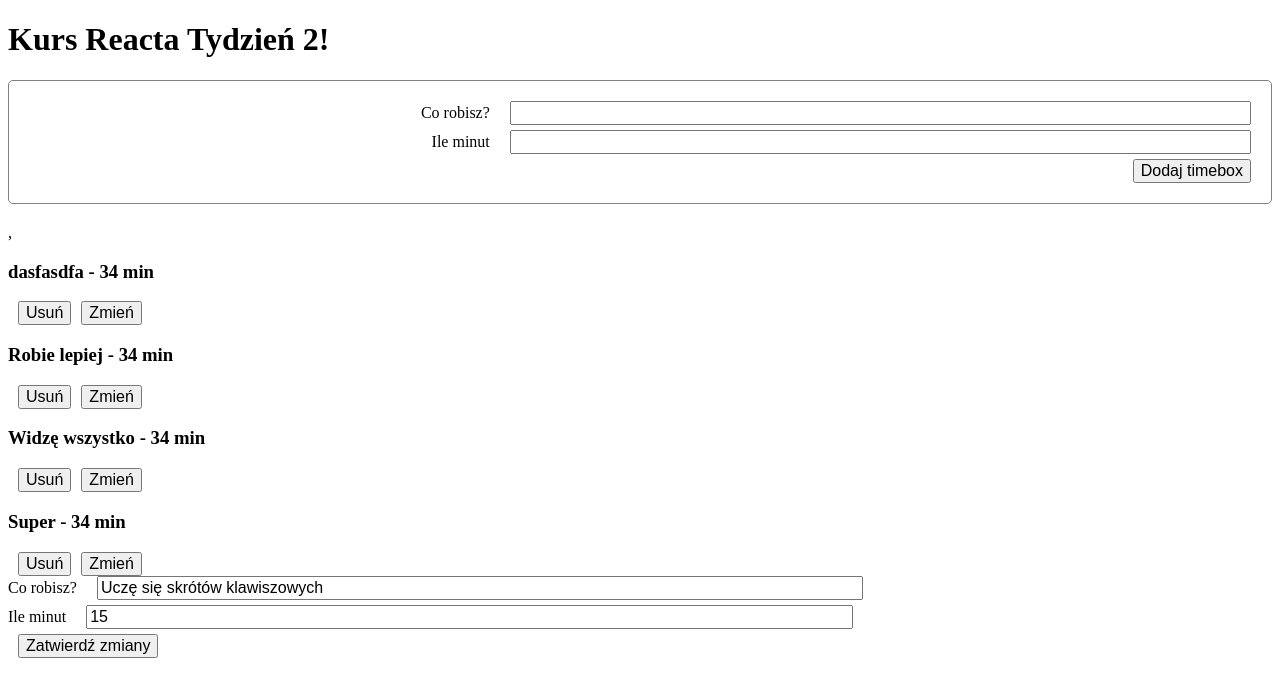
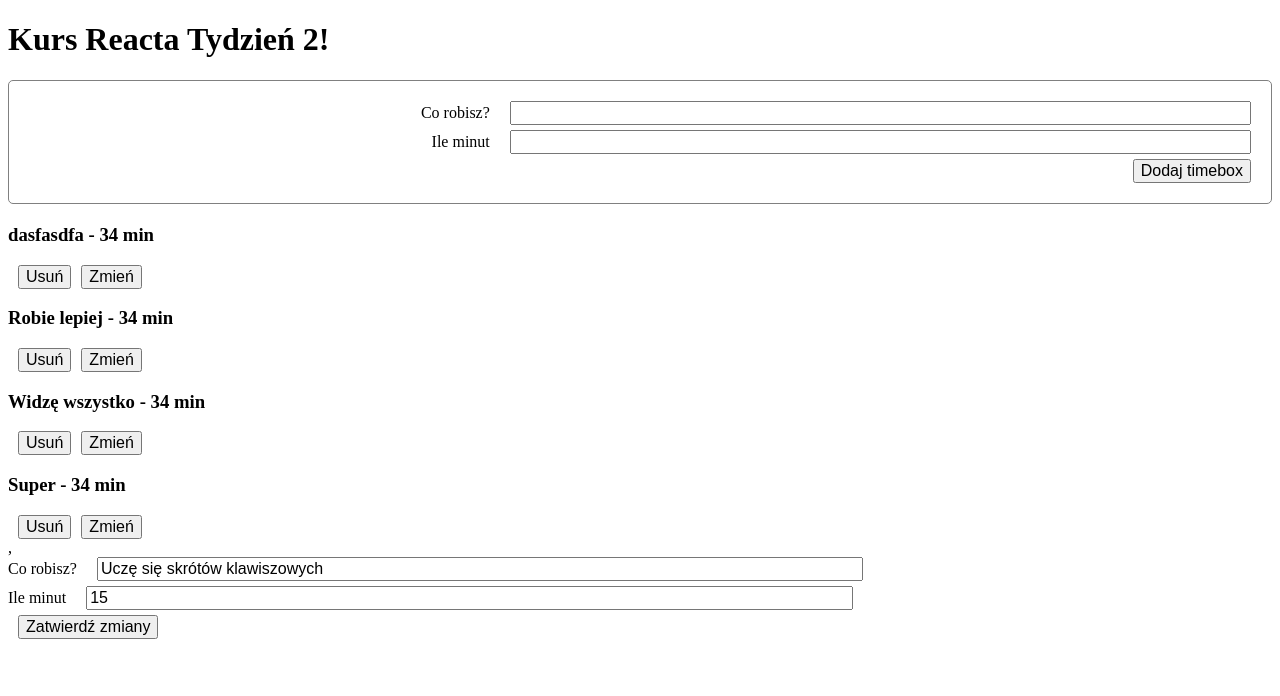
Before and after one commit to KKamien1/reactPomodoro, a React (Create React App) app: page / in a window 1280 px wide. Shown: the top 696 px of the page. Built offline with nearby package versions, Linux system fonts and the light colour scheme.

Commit message:
Errors boundaries

```diff
--- /dev/null
+++ b/src/components/Error.js
@@ -0,0 +1,24 @@
+import React, { Component } from 'react';
+
+export default class Error extends Component {
+    state = {
+        hasError: false
+    }
+    static getDerivedStateFromError() {
+        return { hasError: true }
+    }
+
+    componentDidCatch(error, errorInfo) {
+        console.log("Mamy błąd : ", error, errorInfo);
+    }
+
+
+    render() {
+        const { message, children } = this.props;
+        return (
+            <div>
+                {this.state.hasError ? message : children}
+            </div>
+        )
+    }
+}
--- a/src/components/TimeBox.js
+++ b/src/components/TimeBox.js
@@ -2,6 +2,10 @@
 
 
 export default function TimeBox({ title, totalTimeInMinutes, onDelete, onEdit }) {
+    if (totalTimeInMinutes <= 0) {
+        throw Error('Lipppa')
+
+    }
     return (
         <div className="TimeBox">
             <h3>{title} - {totalTimeInMinutes} min</h3>
--- a/src/components/TimeBoxEditor.js
+++ b/src/components/TimeBoxEditor.js
@@ -1,12 +1,17 @@
 import React from 'react';
+import classnames from 'classnames'
 
 
 export default function TimeBoxEditor(props) {
 
     const { title, totalTimeInMinutes, onStateChange, isEditable, onConfirm } = props;
-
+    const classes = classnames(
+        'timeboxEditor',
+        {
+            'inactive': !isEditable
+        })
     return (
-        <div className="TimeboxEditor" className={isEditable ? '' : 'inactive'}>
+        <div className={classes}>
             <label>Co robisz?
                         <input
                     name="title"
@@ -24,6 +29,6 @@
                     value={totalTimeInMinutes} />
             </label>
             <button disabled={false} onClick={onConfirm}>Zatwierdź zmiany</button>
-        </div>
+        </div >
     )
 }
--- a/src/components/TimeboxList.js
+++ b/src/components/TimeboxList.js
@@ -1,8 +1,9 @@
-import React from 'react';
+import React, { Component } from 'react'
 import { v4 as uuid } from 'uuid';
 
 import TimeBox from './TimeBox'
 import TimeBoxCreator from './TimeBoxCreator'
+import Error from './Error'
 
 export default class TimeboxList extends React.Component {
 
@@ -48,8 +49,10 @@
 
         return (
             <>
-                <TimeBoxCreator onCreate={this.handleCreate} />,
-                {content}
+                <TimeBoxCreator onCreate={this.handleCreate} />
+                <Error message="Coś nie gra tutaj">
+                    {content}
+                </Error>
             </>
         )
     }
--- a/src/index.js
+++ b/src/index.js
@@ -7,6 +7,7 @@
 
 import EditableTimebox from './components/EditableTimebox';
 import TimeboxList from './components/TimeboxList';
+import Error from './components/Error';
 
 
 
@@ -19,6 +20,12 @@
 
 
 function App(params) {
-  return [<TimeboxList />, <EditableTimebox />];
+  return (
+    <>
+      <Error message="Coś nie działa w całej aplikacji">
+        <TimeboxList />, <EditableTimebox />
+      </Error>
+    </>
+  )
 }
 ReactDOM.render(<App />, document.getElementById('App'));
```
